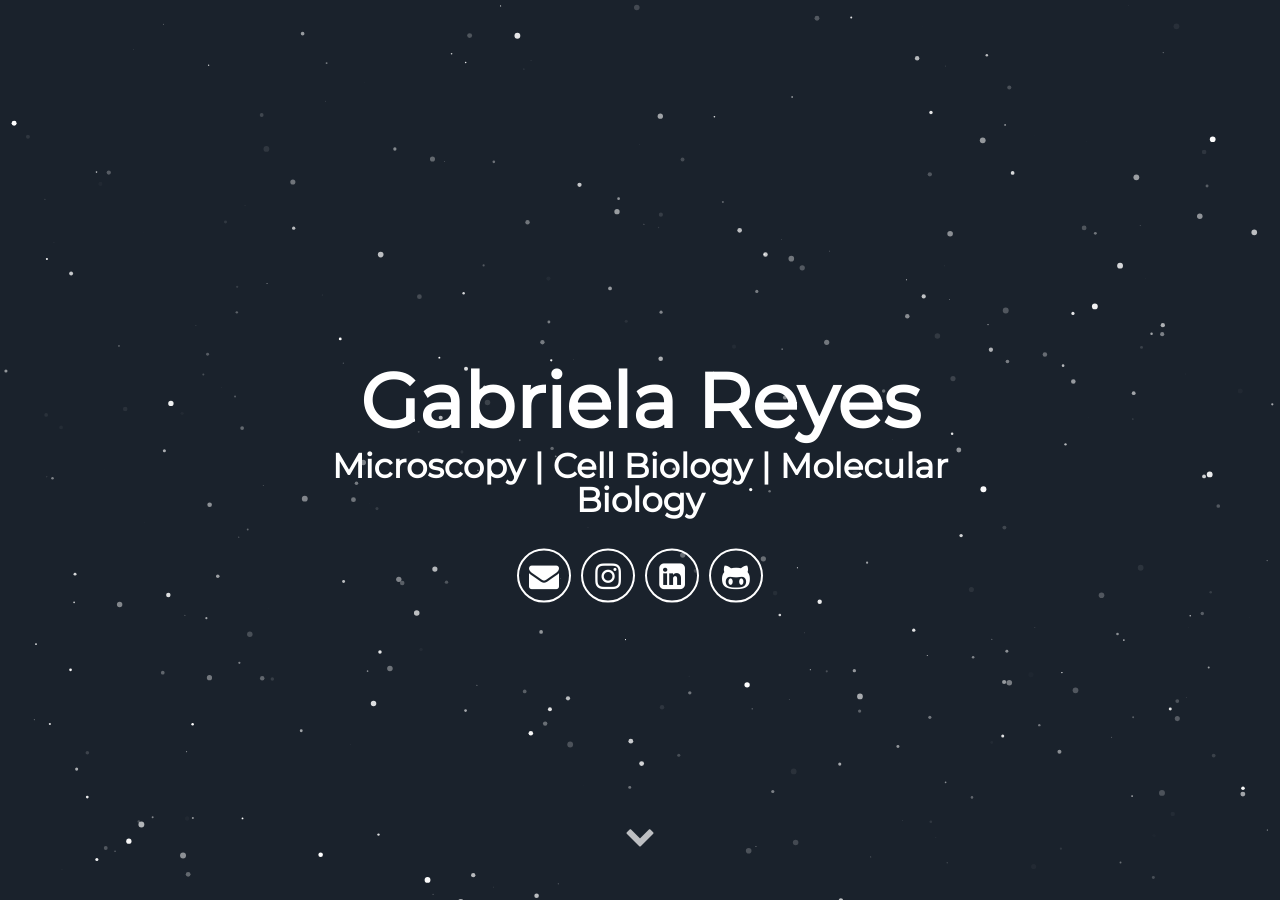
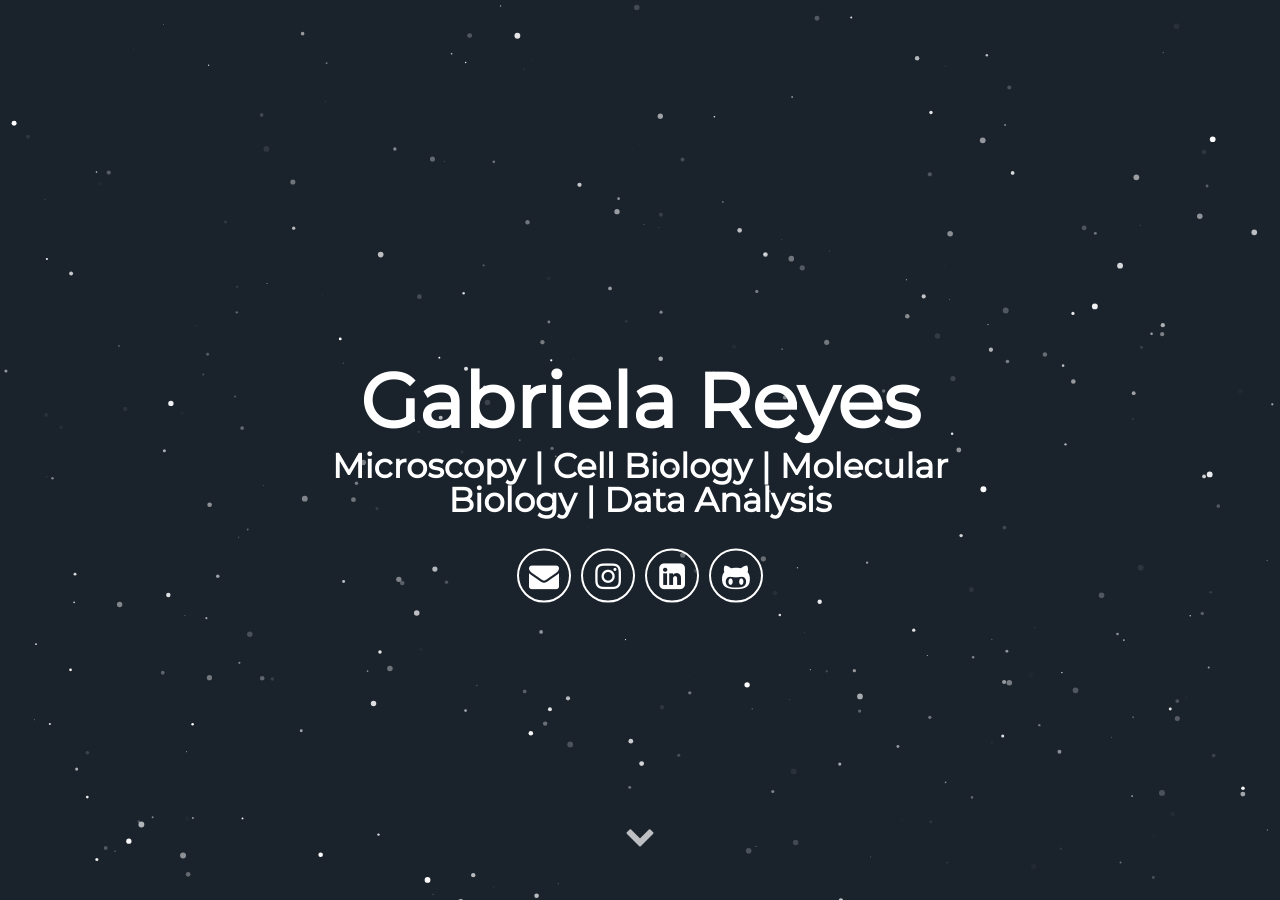
Before and after one commit to gabbyrey/gabbyrey.github.io, a Jekyll site: the page built from index.html, in a window 1280 px wide and 900 px high. Built offline with Jekyll 4.4.1, drawn with Linux system fonts in a browser that asks for light colours; some web fonts are replaced.

Commit message:
Update _config.yml

```diff
--- a/_config.yml
+++ b/_config.yml
@@ -7,7 +7,7 @@ description: Jekyll Theme Minimal Resume
 # User settings
 username: Gabriela Reyes
 user_description: Coming soon...
-user_title: Microscopy | Cell Biology | Molecular Biology
+user_title: Microscopy | Cell Biology | Molecular Biology | Data Analysis
 email: grey1@nmsu.edu
 # twitter_username:
 instagram_username: gabriela_gfp
```
